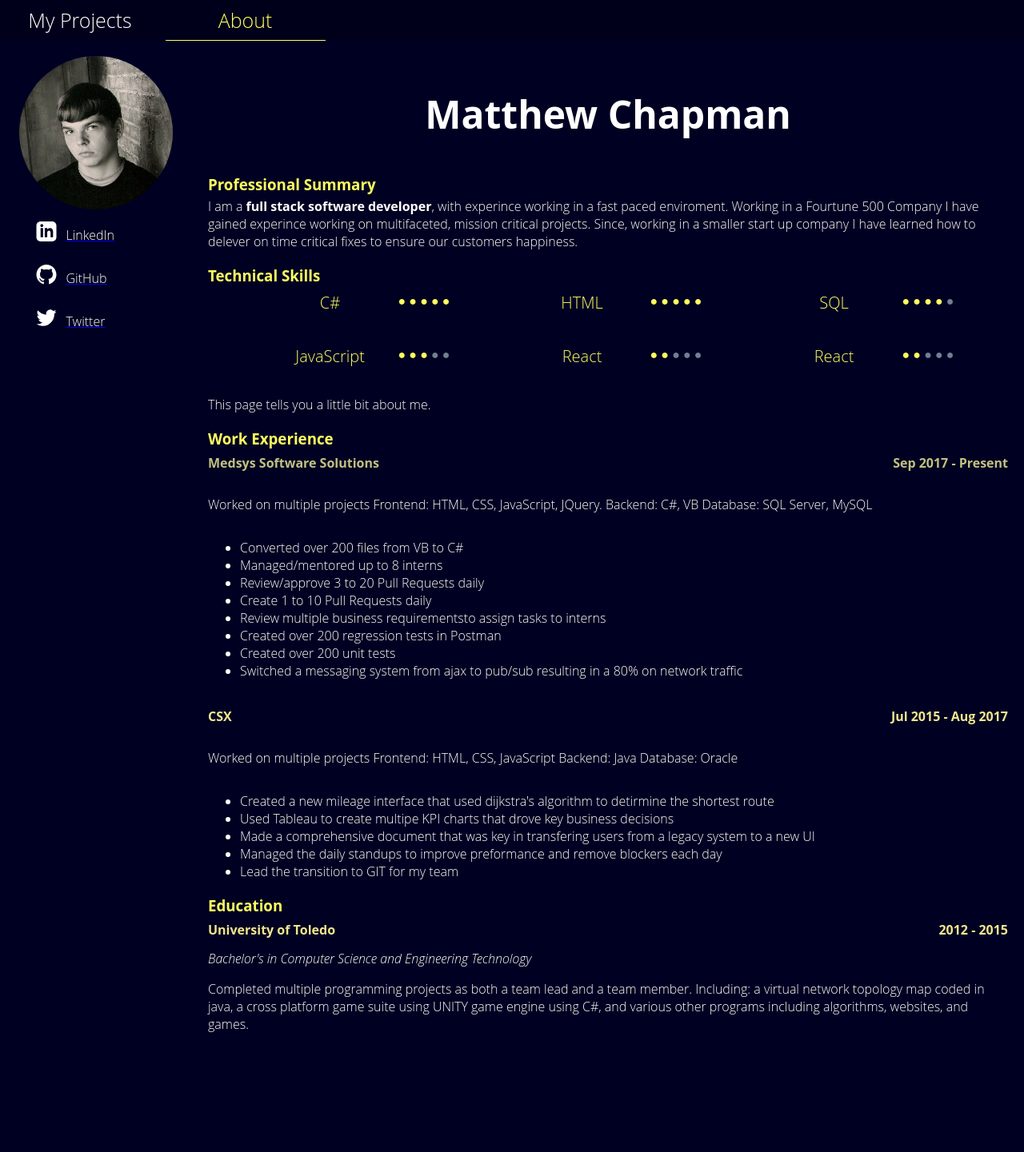
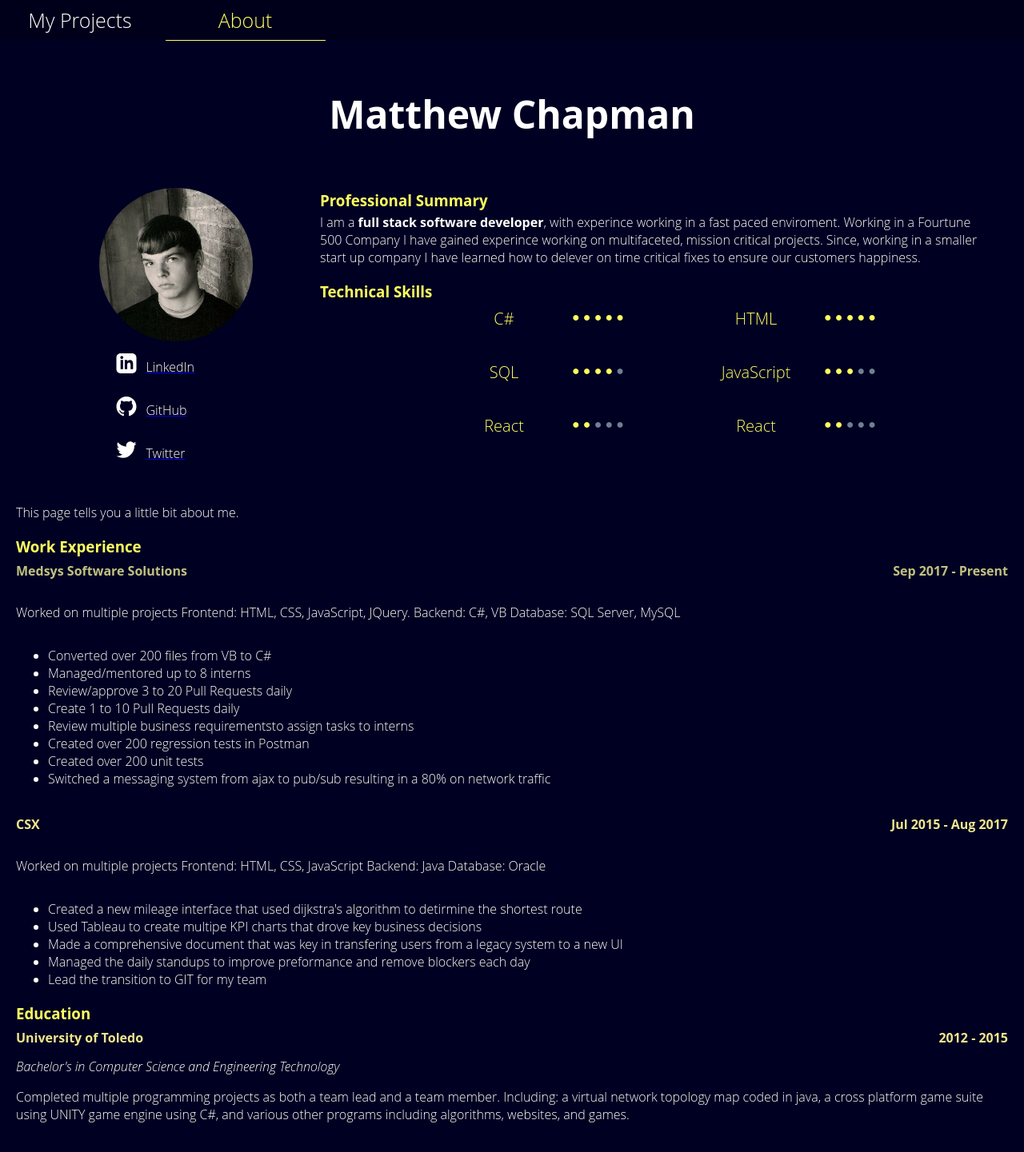
Before and after one commit to matt-chap/matt-chap.github.io, a Jekyll site: the page built from about.html, in a window 1280 px wide. Shown: the whole page at 80% size. Built offline with Jekyll 4.4.1, drawn with Linux system fonts in a browser that asks for light colours; before the commit the page ends 1328 px from its top, so only the background shows below that.

Commit message:
Flex wrap

```diff
--- a/_sass/about/about.scss
+++ b/_sass/about/about.scss
@@ -6,13 +6,21 @@
 }
 
 .about-side-tab {
-    display: inline-block;
+    display: flex;
     text-align: center;
     padding: 20px;
+    flex-wrap: wrap;
+}
+
+.about-img-social-container {
+    display: flex;
+    align-items: center;
+    width: 30%;
+    flex-wrap: wrap;
 }
 
 .about-image-container {
-
+    margin: auto;
 }
 
 .about-image {
@@ -26,9 +34,13 @@
 }
 
 .about-social-media {
-    display: inline-block;
     width: 200px;
     margin: auto;
+}
+
+
+.about-sum-tech-container {
+    width: 70%;
 }
 
 .about-content {
@@ -75,3 +87,12 @@
     word-wrap: none;
     color: slategray;
 }
+
+@media only screen and (max-width: 1000px) {
+    .about-img-social-container {
+        flex-basis: 100%;
+    }
+    .about-sum-tech-container{
+        flex-basis: 100%;
+    }
+}
--- a/about.html
+++ b/about.html
@@ -4,7 +4,12 @@ title: About
 ---
 
 <div class="about-body">
+
+    <div class="about-content">
+        <h2 class="about-header">Matthew Chapman</h2>
+
         <div class="about-side-tab">
+            <div class="about-img-social-container ">
                 <div class="about-image-container">
                     <img src="/assets/images/ProfessionalPicture.jpeg" alt="Matthew Chapman" width="250" height="250" class="about-image"/>
                 </div>
@@ -29,14 +34,16 @@ title: About
                     </a>
                 </div>
             </div>
-    <div class="about-content">
-        <h2 class="about-header">Matthew Chapman</h2>
+            <div class="about-sum-tech-container">
+                <div>
                     <h3>Professional Summary</h3>
                     <p class="about-paragraph">
                         I am a <strong>full stack software developer</strong>, with experince working in a fast paced enviroment.
                         Working in a Fourtune 500 Company I have gained experince working on multifaceted, mission critical projects.
                         Since, working in a smaller start up company I have learned how to delever on time critical fixes to ensure our customers happiness.
                     </p>
+                </div>
+                <div>
                     <h3>Technical Skills</h3>
                     <div class="about-skills-container">
                         <div class="about-skills-block">
@@ -91,6 +98,11 @@ title: About
                                 </span></div>
                         </div>
                     </div>
+                </div>
+            </div>
+        </div>
+
+
         <p class="about-paragraph">This page tells you a little bit about me.</p>
         <h3>Work Experience</h3>
         <div style="margin-top: 15px;">
```
Also changed, not shown: 3 other files. Lines whose indentation alone changed are shown as unchanged.
